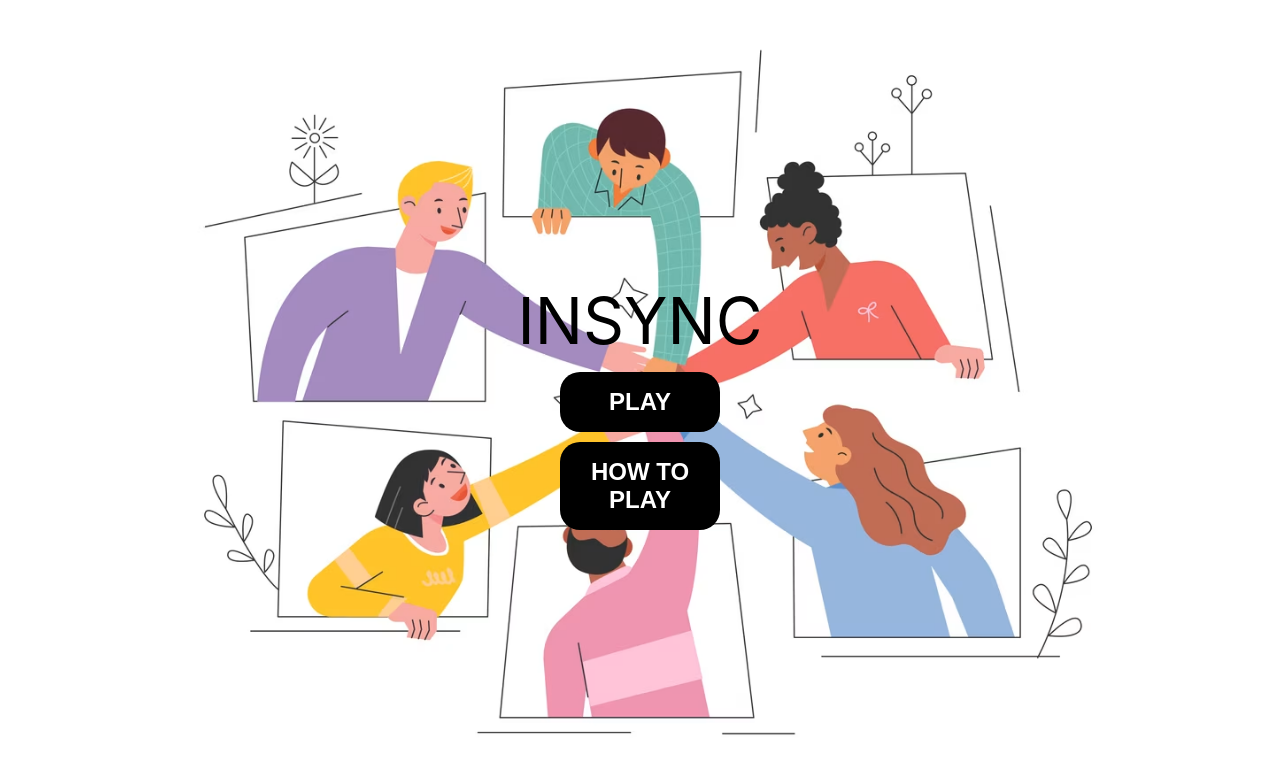
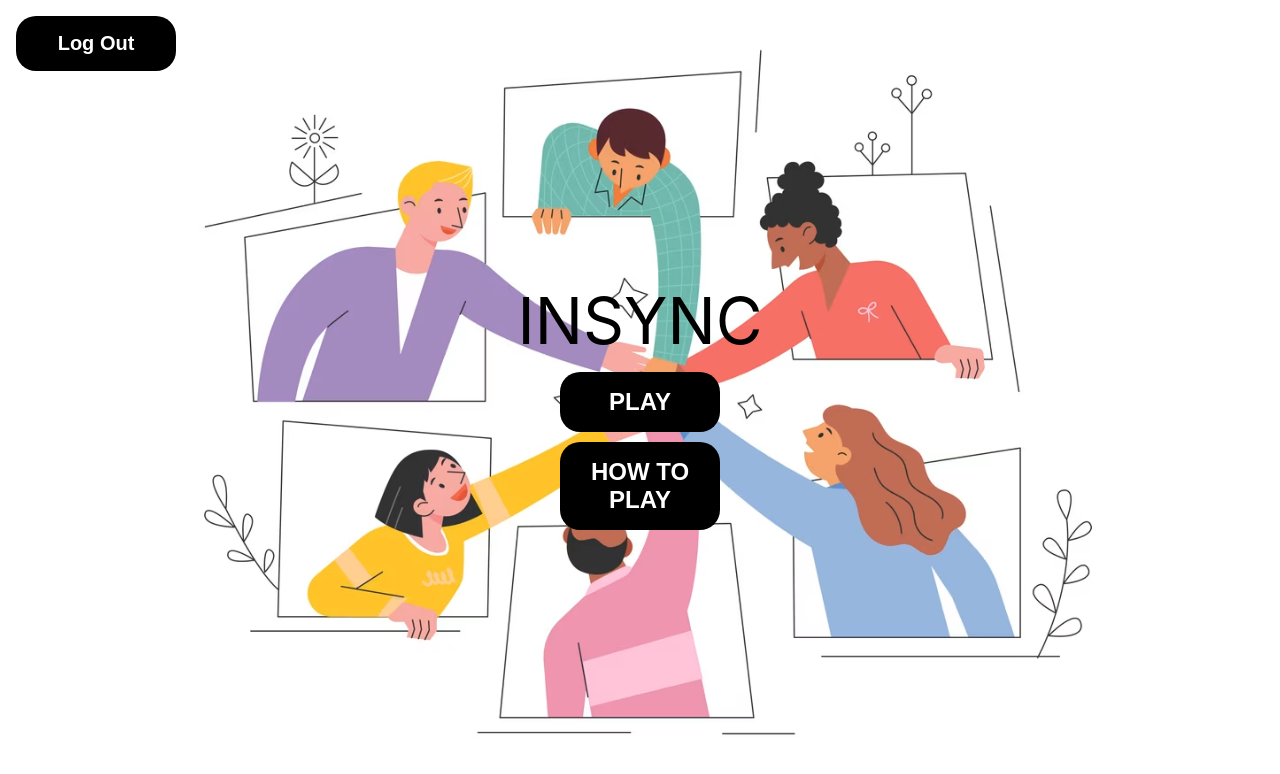
Before and after one commit to jordan-emma/inSyncFrontEnd, a Vue app in the folder app/: page /landing in a window 1280 px wide. Shown: the top 774 px of the page. Built offline with nearby package versions, Linux system fonts and the light colour scheme.

Commit message:
Logout button and functionality added to landing page

```diff
--- a/app/src/views/LandingView.vue
+++ b/app/src/views/LandingView.vue
@@ -1,6 +1,7 @@
 <template>
   <div class="background">
   <div class="container">
+    <button class="rounded-button" id="logOut" @click="logOut">Log Out</button>
     <div class="name">
       <h1>INSYNC</h1>
     </div>
@@ -25,6 +26,14 @@
     gap: 0.625rem;
   }
 
+  #logOut{
+    position: absolute;
+    top: 1rem;
+    left: 1rem;
+    margin: 0;
+    font-weight: 600;
+    font-size: 1.25rem;
+  }
 
 </style>
 
@@ -33,6 +42,9 @@ export default {
 methods: {
 togglePlay() {
       this.$router.push('/play');
+    },
+logOut() {
+      this.$router.push('/login');
     }
 }
 }
```
